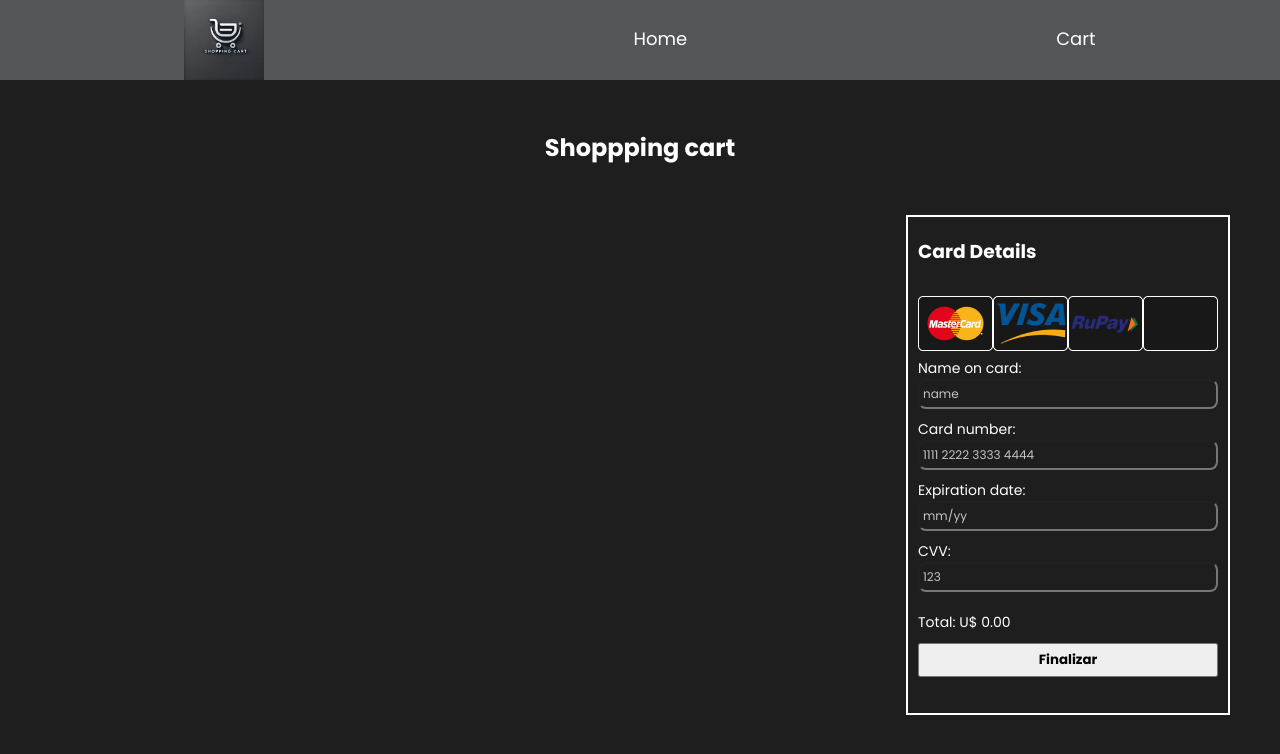
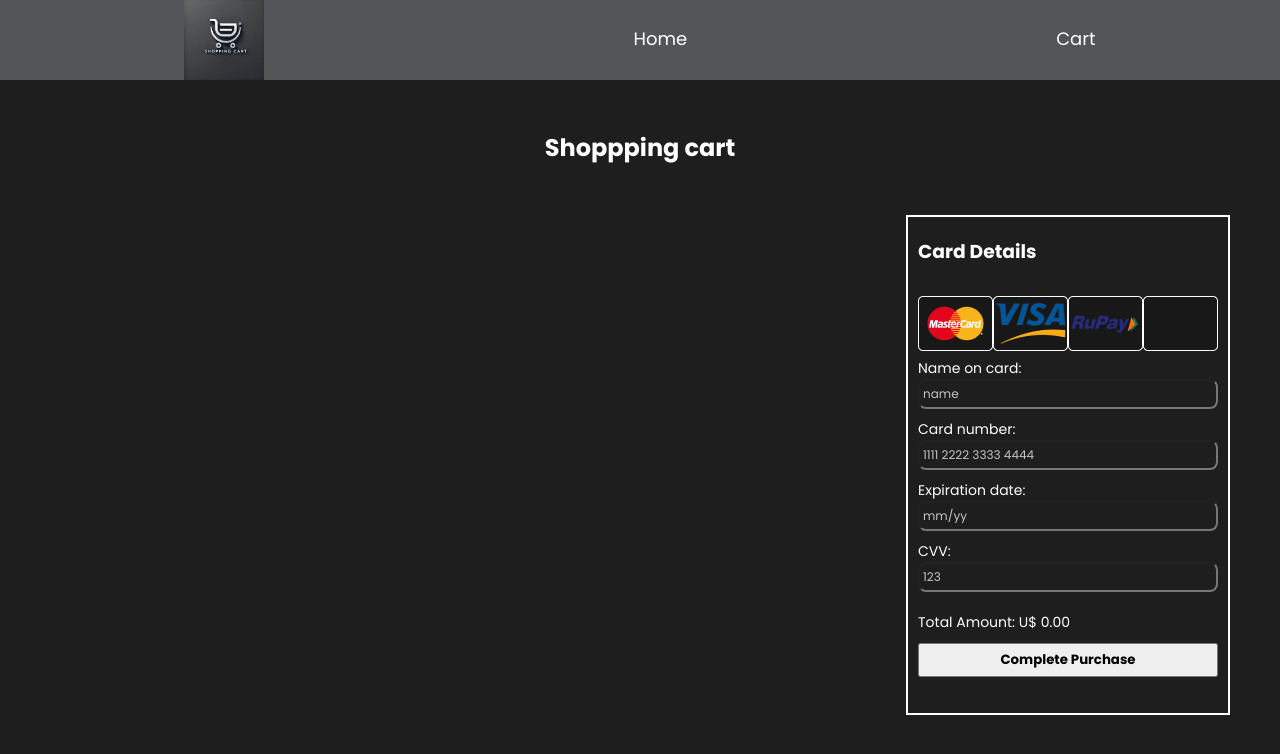
Before and after one commit to ElaineTavares/shopping-cart, a React (Vite) app: page /shoppingcart in a window 1280 px wide. Shown: the top 754 px of the page. Built offline with nearby package versions, Linux system fonts and the light colour scheme.

Commit message:
mais ajustes

```diff
--- a/src/components/Pay.jsx
+++ b/src/components/Pay.jsx
@@ -33,9 +33,9 @@ export default function Pay({total}) {
       <input type="text" placeholder='123' />
     </div>
     <div>
-      <p style={{fontSize: "14px", marginTop: "10px",  marginBottom: "10px"}}>Total: U$ {total} </p>
+      <p style={{fontSize: "14px", marginTop: "10px",  marginBottom: "10px"}}>Total Amount: U$ {total} </p>
     </div>
-    <button onClick={compraEfetuada} className='add-cart'>Finalizar</button>
+    <button onClick={compraEfetuada} className='add-cart'>Complete Purchase</button>
 </div>
   )
 }
--- a/src/routes/CompraEfetuada.jsx
+++ b/src/routes/CompraEfetuada.jsx
@@ -4,7 +4,7 @@ import './CompraEfetuada.css'
 export default function CompraEfetuada() {
   return (
     <section className='compra-efetuada'>
-        <h1 className='h1-compra-efetuada'>Compre Efetuada com Sucesso!</h1>
+        <h1 className='h1-compra-efetuada'>Purchase completed successfully!</h1>
         <img className='img-compra-efetuada' src="compra-efetuada-3.webp" alt="" />
     </section>
   )
```
